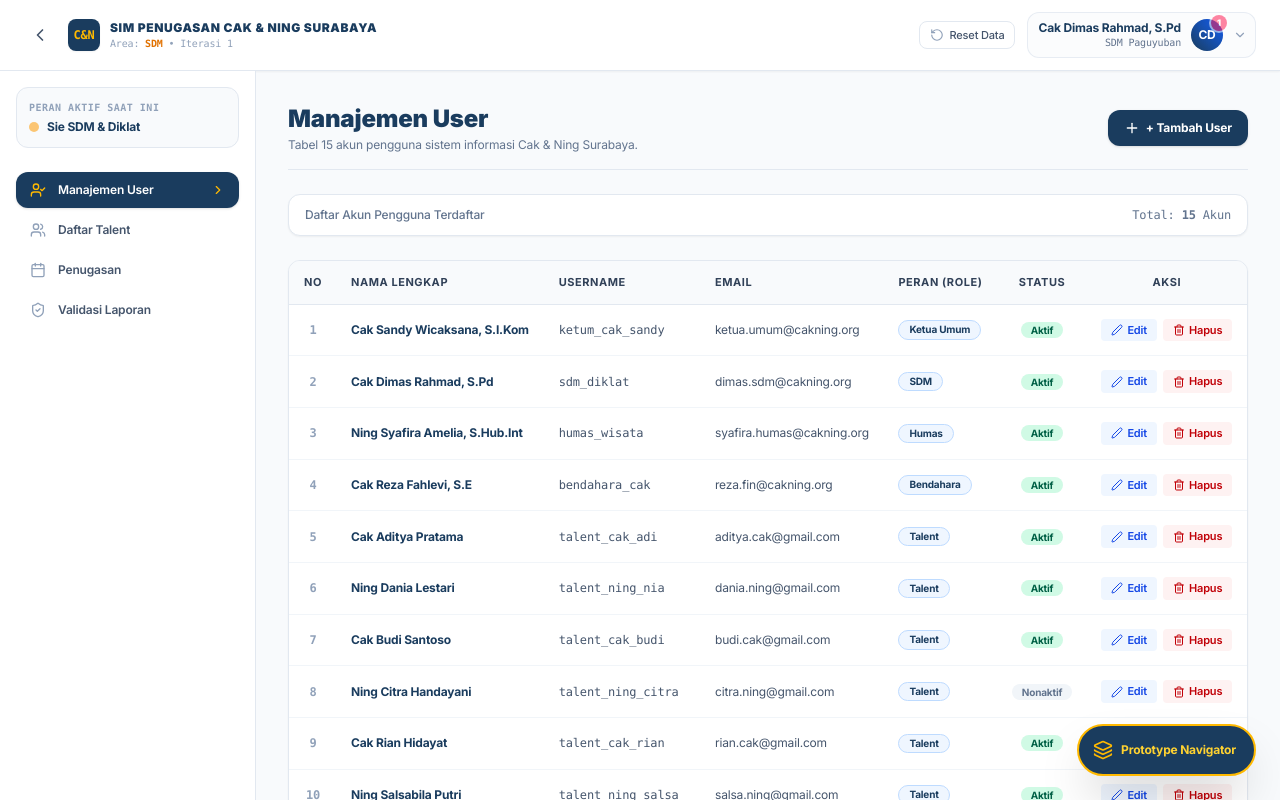
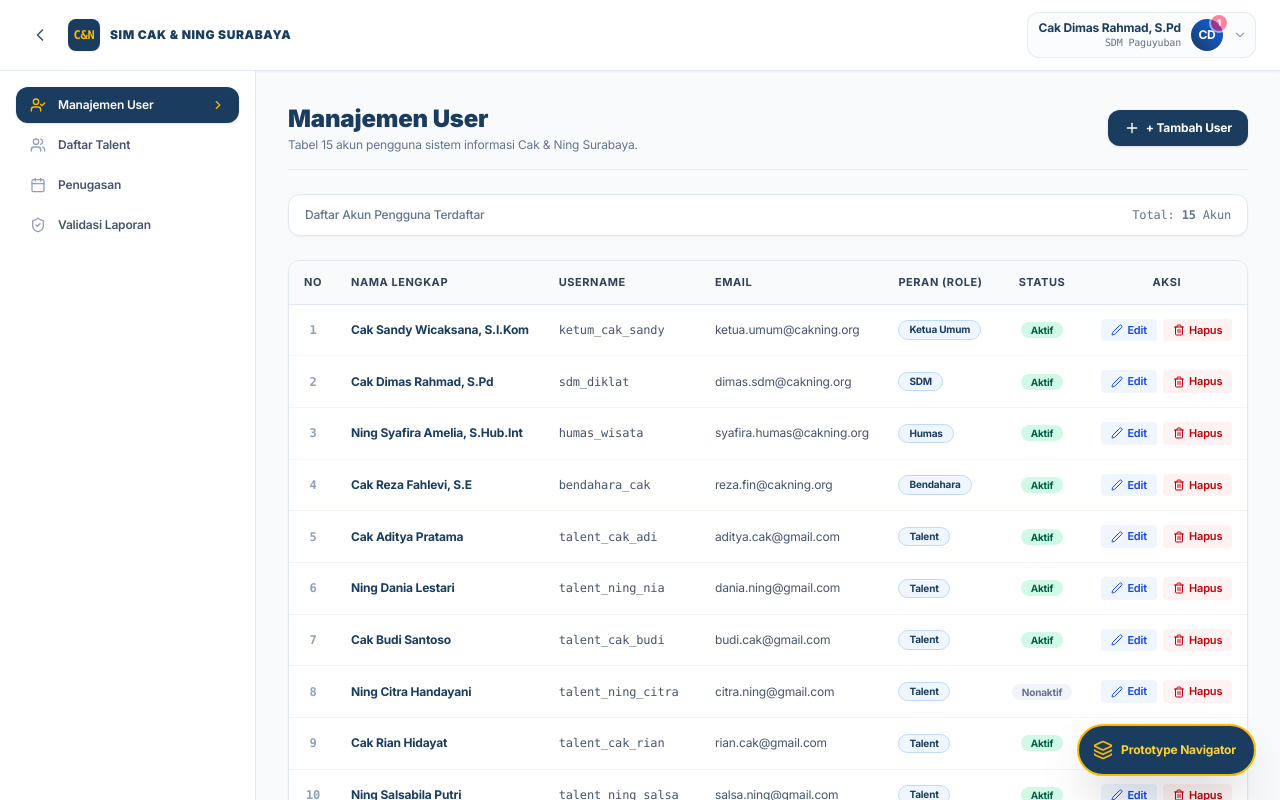
Before and after one commit to adamjatim/sim-v1, a React (Vite) app: page / in a window 1280 px wide. Both pictures are taken after a click on the button "Portal Internal". Shown: the top 800 px of the page. Built offline with nearby package versions, Linux system fonts and the light colour scheme.

Commit message:
refactor: shorten app title and hide inactive UI elements
Update the application title for conciseness and comment out the role identifier and logout button in the sidebar to clean up the current prototype interface.

```diff
--- a/index.html
+++ b/index.html
@@ -3,7 +3,7 @@
   <head>
     <meta charset="UTF-8" />
     <meta name="viewport" content="width=device-width, initial-scale=1.0" />
-    <title>SIM Penugasan Cak & Ning Surabaya</title>
+    <title>SIM Cak & Ning Surabaya</title>
     <meta name="description" content="Sistem Informasi Manajemen Penugasan Talent - Prototiping Iterasi Pertama (Wireframe Desktop-First)" />
     <meta property="og:title" content="SIM Penugasan Cak & Ning Surabaya" />
     <meta property="og:description" content="Sistem Informasi Manajemen Penugasan Talent - Prototiping Iterasi Pertama (Wireframe Desktop-First)" />
--- a/metadata.json
+++ b/metadata.json
@@ -1,5 +1,5 @@
 {
-  "name": "SIM Penugasan Cak & Ning Surabaya",
+  "name": "SIM Cak & Ning Surabaya",
   "description": "Sistem Informasi Manajemen Penugasan Talent - Prototiping Iterasi Pertama (Wireframe Desktop-First)",
   "requestFramePermissions": [],
   "majorCapabilities": ["MAJOR_CAPABILITY_SERVER_SIDE_GEMINI_API"]
--- a/src/App.tsx
+++ b/src/App.tsx
@@ -358,7 +358,7 @@ export default function App() {
       >
         <div className="p-4 space-y-6">
           {/* Header Role Identifier */}
-          <div className="p-3 rounded-xl bg-slate-50 border border-slate-200">
+          {/* <div className="p-3 rounded-xl bg-slate-50 border border-slate-200">
             <span className="text-[10px] font-bold text-slate-400 uppercase tracking-wider block font-mono">
               PERAN AKTIF SAAT INI
             </span>
@@ -372,7 +372,7 @@ export default function App() {
                  'Ketua Umum'}
               </strong>
             </div>
-          </div>
+          </div> */}
 
           {/* MENUS STRICTLY FOR CURRENT ROLE (ITERASI 1: LANGSUNG KE MODUL OPERASIONAL) */}
           <nav className="space-y-1">
@@ -423,14 +423,14 @@ export default function App() {
 
         {/* Sidebar Footer */}
         <div className="p-4 border-t border-slate-200 bg-slate-50 space-y-2.5">
-          <button
+          {/* <button
             onClick={() => setIsLogoutModalOpen(true)}
             className="w-full flex items-center justify-center gap-2 py-2 px-3 rounded-xl border border-rose-200 bg-white hover:bg-rose-50 text-rose-600 font-bold text-xs cursor-pointer transition-colors shadow-2xs"
             title="Keluar dari sesi akun saat ini"
           >
             <LogOut className="w-3.5 h-3.5 text-rose-500" />
             <span>Keluar Akun</span>
-          </button>
+          </button> */}
           <div className="text-center pt-0.5">
             <p className="text-[10px] text-slate-400 font-mono">&copy; 2026 Cak & Ning Surabaya</p>
             <p className="text-[9px] text-[#1A3C5E] font-bold mt-0.5">Paguyuban Duta Wisata</p>
@@ -463,25 +463,25 @@ export default function App() {
               </div>
               <div>
                 <h1 className="text-xs font-black text-[#1A3C5E] uppercase tracking-wider">
-                  SIM Penugasan Cak & Ning Surabaya
+                  SIM Cak & Ning Surabaya
                 </h1>
-                <p className="text-[10px] text-slate-400 font-mono">
+                {/* <p className="text-[10px] text-slate-400 font-mono">
                   Area: <strong className="text-amber-600 font-bold">{currentRole}</strong> &bull; Iterasi 1
-                </p>
+                </p> */}
               </div>
             </div>
           </div>
 
           {/* Right: Reset Data, Notif, Persona */}
           <div className="flex items-center gap-3">
-            <button
+            {/* <button
               onClick={handleResetData}
               className="px-2.5 py-1.5 rounded-lg border border-slate-200 hover:bg-slate-100 text-slate-600 text-xs font-medium flex items-center gap-1.5 cursor-pointer transition-colors"
               title="Reset data simulasi"
             >
               <RotateCcw className="w-3.5 h-3.5 text-slate-400" />
               <span className="hidden sm:inline text-[11px]">Reset Data</span>
-            </button>
+            </button> */}
 
             {/* Integrated Profile & Account Dropdown (Notifikasi, Profil & Logout) */}
             <div className="relative">
@@ -726,10 +726,7 @@ export default function App() {
     }
     if (currentScreen === 'HUMAS_TALENT_INFO') {
       return (
-        <HumasTalentInfo
-          talents={users}
-          penugasanList={penugasanList}
-        />
+        <HumasTalentInfo talents={users} />
       );
     }
 
```
